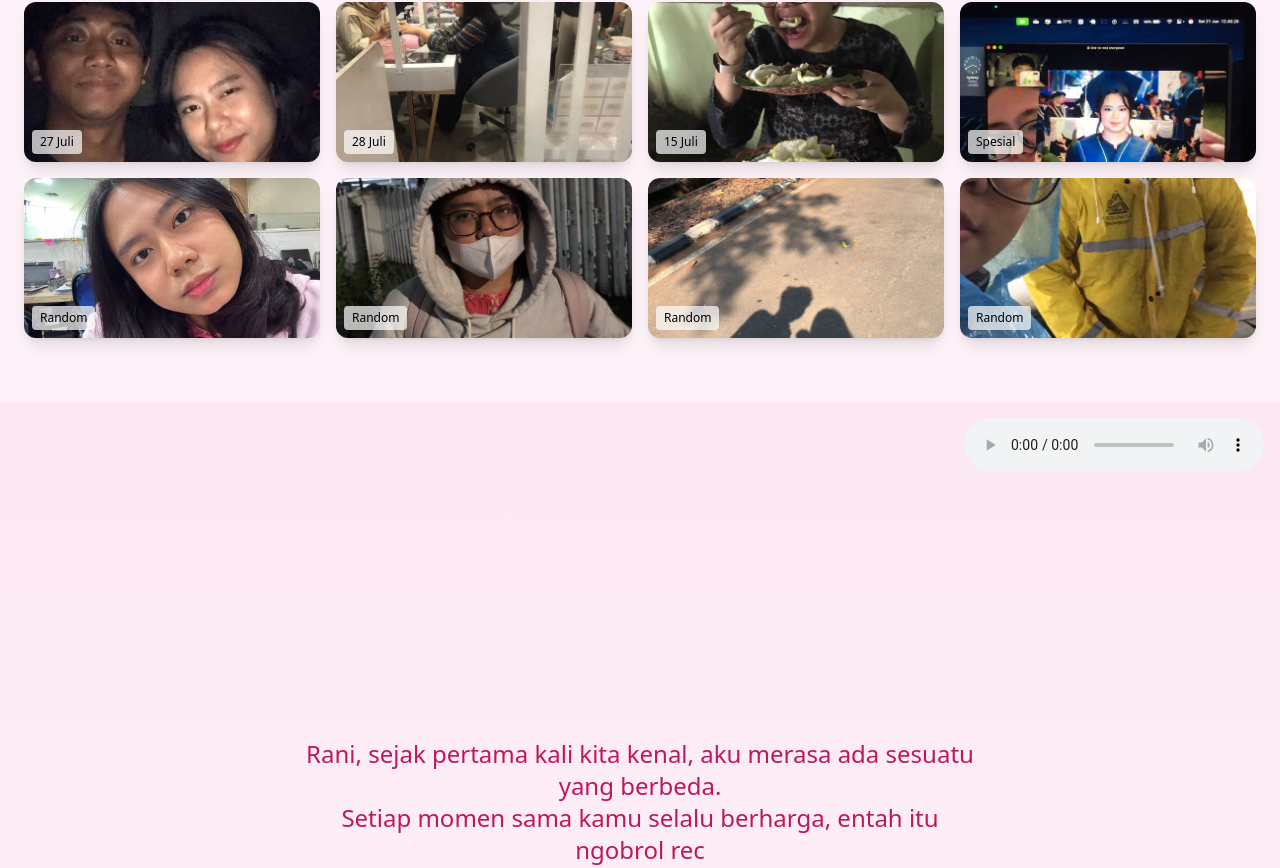
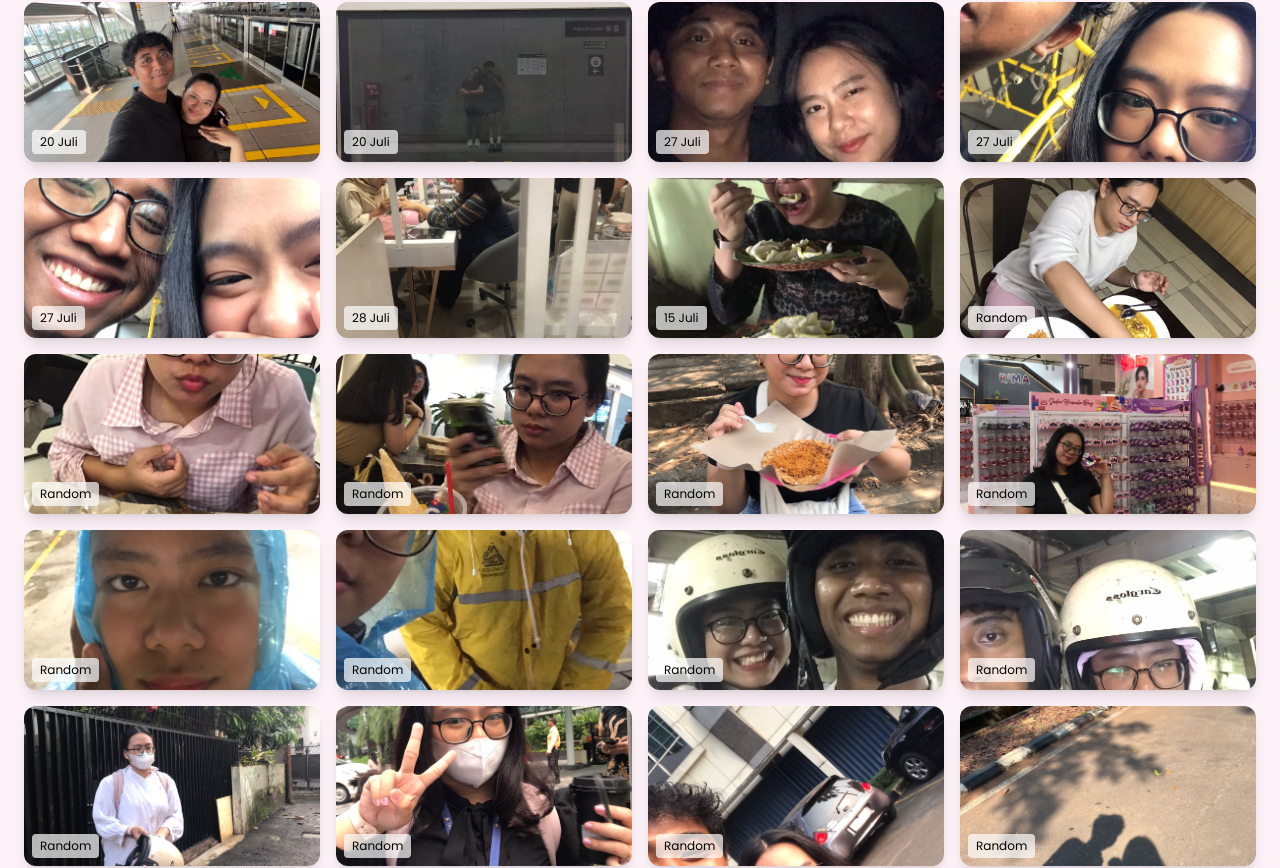
Before and after one commit to septianadip17/serani, a React (Vite) app: page / in a window 1280 px wide. Shown: the part 4850-5718 px from the top of the page. Built offline with nearby package versions, Linux system fonts and the light colour scheme.

Commit message:
feat: update font to Poppins, enhance GallerySection with new photos, and remove unused components

```diff
--- a/index.html
+++ b/index.html
@@ -6,7 +6,7 @@
   <link rel="icon" type="image/svg+xml" href="/vite.svg" />
   <meta name="viewport" content="width=device-width, initial-scale=1.0" />
   <title>Raney xixixi</title>
-  <link href="https://fonts.googleapis.com/css2?family=Dancing+Script&family=Poppins&display=swap" rel="stylesheet">
+  <link href="https://fonts.googleapis.com/css2?family=Poppins:wght@400;600;700&display=swap" rel="stylesheet">
 </head>
 
 <body>
--- a/package.json
+++ b/package.json
@@ -10,6 +10,7 @@
     "preview": "vite preview"
   },
   "dependencies": {
+    "@fontsource/poppins": "^5.2.6",
     "aos": "^2.3.4",
     "axios": "^1.6.8",
     "framer-motion": "^12.23.12",
--- a/src/components/AnimatedHearts.jsx
+++ /dev/null
@@ -1,21 +0,0 @@
-const AnimatedHearts = () => {
-  return (
-    <div className="absolute inset-0 z-0 pointer-events-none overflow-hidden">
-      {[...Array(10)].map((_, i) => (
-        <span
-          key={i}
-          className="heart"
-          style={{
-            left: `${Math.random() * 100}%`,
-            bottom: `${Math.random() * 100}px`,
-            animationDelay: `${Math.random() * 10}s`,
-            fontSize: `${Math.random() * 2 + 1.5}rem`,
-          }}
-        >
-          ❤️💗
-        </span>
-      ))}
-    </div>
-  );
-};
-export default AnimatedHearts;
--- a/src/components/GallerySection.jsx
+++ b/src/components/GallerySection.jsx
@@ -72,51 +72,177 @@ const photos = [
   },
   {
     id: 13,
+    url: "/photos/mrt-2.jpeg",
+    date: "20 Juli",
+    caption: "MRT vibes 📸",
+  },
+  {
+    id: 14,
+    url: "/photos/mrt-3.jpeg",
+    date: "20 Juli",
+    caption: "MRT bareng lagi 🚉",
+  },
+  {
+    id: 15,
     url: "/photos/nonton-sore.jpeg",
     date: "27 Juli",
     caption: "Nonton bareng 🎬",
   },
   {
-    id: 14,
+    id: 16,
+    url: "/photos/tj-1.jpeg",
+    date: "27 Juli",
+    caption: "Naik TransJakarta 🚌",
+  },
+  {
+    id: 17,
+    url: "/photos/tj-2.jpeg",
+    date: "27 Juli",
+    caption: "Bus bareng 🚍",
+  },
+  {
+    id: 18,
     url: "/photos/rani-kutekan.jpeg",
     date: "28 Juli",
     caption: "Nail Art bareng 💅",
   },
   {
-    id: 15,
+    id: 19,
     url: "/photos/rani-makan-nasgor.jpeg",
     date: "15 Juli",
     caption: "Makan nasgor 🍚",
   },
   {
-    id: 16,
+    id: 20,
+    url: "/photos/rani-mieaceh.jpeg",
+    date: "Random",
+    caption: "Makan mie Aceh 🍜",
+  },
+  {
+    id: 21,
+    url: "/photos/rani-pecelele.jpeg",
+    date: "Random",
+    caption: "Pecel lele malam 🍽️",
+  },
+  {
+    id: 22,
+    url: "/photos/rani-mixue.jpeg",
+    date: "Random",
+    caption: "Mixue time 🍦",
+  },
+  {
+    id: 23,
+    url: "/photos/rani-kerak-telor.jpeg",
+    date: "Random",
+    caption: "Kerak telor khas 🎡",
+  },
+  {
+    id: 24,
+    url: "/photos/rani-declip.jpeg",
+    date: "Random",
+    caption: "Nails & clips 💅",
+  },
+  {
+    id: 25,
+    url: "/photos/rani-jasujan.jpeg",
+    date: "Random",
+    caption: "Jas hujan unyu ☔️",
+  },
+  {
+    id: 26,
+    url: "/photos/kita-jasujan.jpeg",
+    date: "Random",
+    caption: "Jas hujan bareng ☔️",
+  },
+  {
+    id: 27,
+    url: "/photos/di-motor-1.jpeg",
+    date: "Random",
+    caption: "Naik motor bareng 🛵",
+  },
+  {
+    id: 28,
+    url: "/photos/di-motor-2.jpeg",
+    date: "Random",
+    caption: "Boncengan lagi 💨",
+  },
+  {
+    id: 29,
+    url: "/photos/pertama-nganter.jpeg",
+    date: "Random",
+    caption: "Pertama kali dianter 🚗",
+  },
+  {
+    id: 30,
+    url: "/photos/nganter-kedua.jpeg",
+    date: "Random",
+    caption: "Dianter lagi 🚘",
+  },
+  {
+    id: 31,
+    url: "/photos/brio1.jpeg",
+    date: "Random",
+    caption: "Brio kesayangan 🚙",
+  },
+  {
+    id: 32,
+    url: "/photos/our-shadow.jpeg",
+    date: "Random",
+    caption: "Bayangan kita berdua 🌇",
+  },
+  {
+    id: 33,
+    url: "/photos/rani-helm1.jpeg",
+    date: "Random",
+    caption: "Pake helm lucu 🪖",
+  },
+  {
+    id: 34,
+    url: "/photos/rani-bunga.jpeg",
+    date: "Spesial",
+    caption: "Dapet bunga 🌹",
+  },
+  {
+    id: 35,
+    url: "/photos/rani-bunga2.jpeg",
+    date: "Spesial",
+    caption: "Bunga kedua 💐",
+  },
+  {
+    id: 36,
     url: "/photos/rani-grad.jpeg",
     date: "Spesial",
     caption: "Cantiknya pas wisuda 🎓",
   },
   {
-    id: 17,
+    id: 37,
+    url: "/photos/rani-tj.jpeg",
+    date: "Random",
+    caption: "Naik bus TJ 🚏",
+  },
+  {
+    id: 38,
     url: "/photos/cantik.jpeg",
     date: "Random",
     caption: "Cantik banget 😍",
   },
   {
-    id: 18,
+    id: 39,
     url: "/photos/cantikk.jpeg",
     date: "Random",
     caption: "Manis maksimal 💖",
   },
   {
-    id: 19,
-    url: "/photos/our-shadow.jpeg",
+    id: 40,
+    url: "/photos/rani-iamreynald.jpeg",
     date: "Random",
-    caption: "Bayangan kita berdua 🌇",
+    caption: "Selfie 'iamreynald' 📸",
   },
   {
-    id: 20,
-    url: "/photos/kita-jasujan.jpeg",
+    id: 41,
+    url: "/photos/rani-ngambek1.jpeg",
     date: "Random",
-    caption: "Jas hujan bareng ☔️",
+    caption: "Ngambek unyu 😅",
   },
 ];
 
--- a/src/components/Modal.jsx
+++ /dev/null
@@ -1,61 +0,0 @@
-import { useState } from "react";
-import { FaChevronLeft, FaChevronRight } from "react-icons/fa";
-
-function Modal({ images = [], title, onClose }) {
-  const [currentIndex, setCurrentIndex] = useState(0);
-
-  const goPrev = () => {
-    setCurrentIndex((prev) => (prev === 0 ? images.length - 1 : prev - 1));
-  };
-
-  const goNext = () => {
-    setCurrentIndex((prev) => (prev === images.length - 1 ? 0 : prev + 1));
-  };
-
-  return (
-    <div
-      className="fixed inset-0 bg-black bg-opacity-70 flex items-center justify-center z-50"
-      onClick={onClose}
-    >
-      <div
-        className="relative bg-white p-4 rounded-lg w-full max-w-2xl"
-        onClick={(e) => e.stopPropagation()}
-      >
-        {/* Gambar */}
-        <img
-          src={images[currentIndex]}
-          alt={`${title} ${currentIndex + 1}`}
-          className="w-full h-auto max-h-[70vh] object-contain rounded-md"
-        />
-
-        {/* Navigasi */}
-        {images.length > 1 && (
-          <>
-            <button
-              onClick={goPrev}
-              className="absolute top-1/2 left-4 transform -translate-y-1/2 bg-white p-2 rounded-full shadow hover:bg-rose-100"
-            >
-              <FaChevronLeft />
-            </button>
-            <button
-              onClick={goNext}
-              className="absolute top-1/2 right-4 transform -translate-y-1/2 bg-white p-2 rounded-full shadow hover:bg-rose-100"
-            >
-              <FaChevronRight />
-            </button>
-          </>
-        )}
-
-        {/* Close Button */}
-        <button
-          className="mt-4 text-sm text-rose-500 hover:underline block mx-auto"
-          onClick={onClose}
-        >
-          Close
-        </button>
-      </div>
-    </div>
-  );
-}
-
-export default Modal;
--- a/src/components/ScrollIndicator.jsx
+++ /dev/null
@@ -1,9 +0,0 @@
-function ScrollIndicator() {
-  return (
-    <div className="mt-6 animate-bounce text-center text-2xl text-rose-400">
-      ↓ Scroll Down ↓
-    </div>
-  );
-}
-
-export default ScrollIndicator;
--- a/src/index.css
+++ b/src/index.css
@@ -1,28 +1,14 @@
+@import "@fontsource/poppins/400.css";
+@import "@fontsource/poppins/600.css";
+@import "@fontsource/poppins/700.css";
+
 @tailwind base;
 @tailwind components;
 @tailwind utilities;
 
-.heart {
-  position: absolute;
-  animation: float 8s infinite ease-in-out;
-  color: #f472b6;
-  /* soft pink */
-  pointer-events: none;
-}
-
-@keyframes float {
-  0% {
-    transform: translateY(0) scale(1);
-    opacity: 1;
-  }
-
-  50% {
-    transform: translateY(-100px) scale(1.2);
-    opacity: 0.7;
-  }
-
-  100% {
-    transform: translateY(0) scale(1);
-    opacity: 1;
+@layer base {
+  body {
+    @apply font-sans;
+    font-family: 'Poppins', sans-serif;
   }
 }
--- a/tailwind.config.js
+++ b/tailwind.config.js
@@ -7,6 +7,9 @@ export default {
         "pink-gradient":
           "linear-gradient(-45deg, #fbc2eb, #fcd1d1, #fda085, #ff9a9e)",
       },
+      fontFamily: {
+        sans: ["Poppins", "sans-serif"],
+      },
     },
   },
   plugins: [],
```
Also changed, not shown: 1 other file (tests, documents, lock files or other folders).
